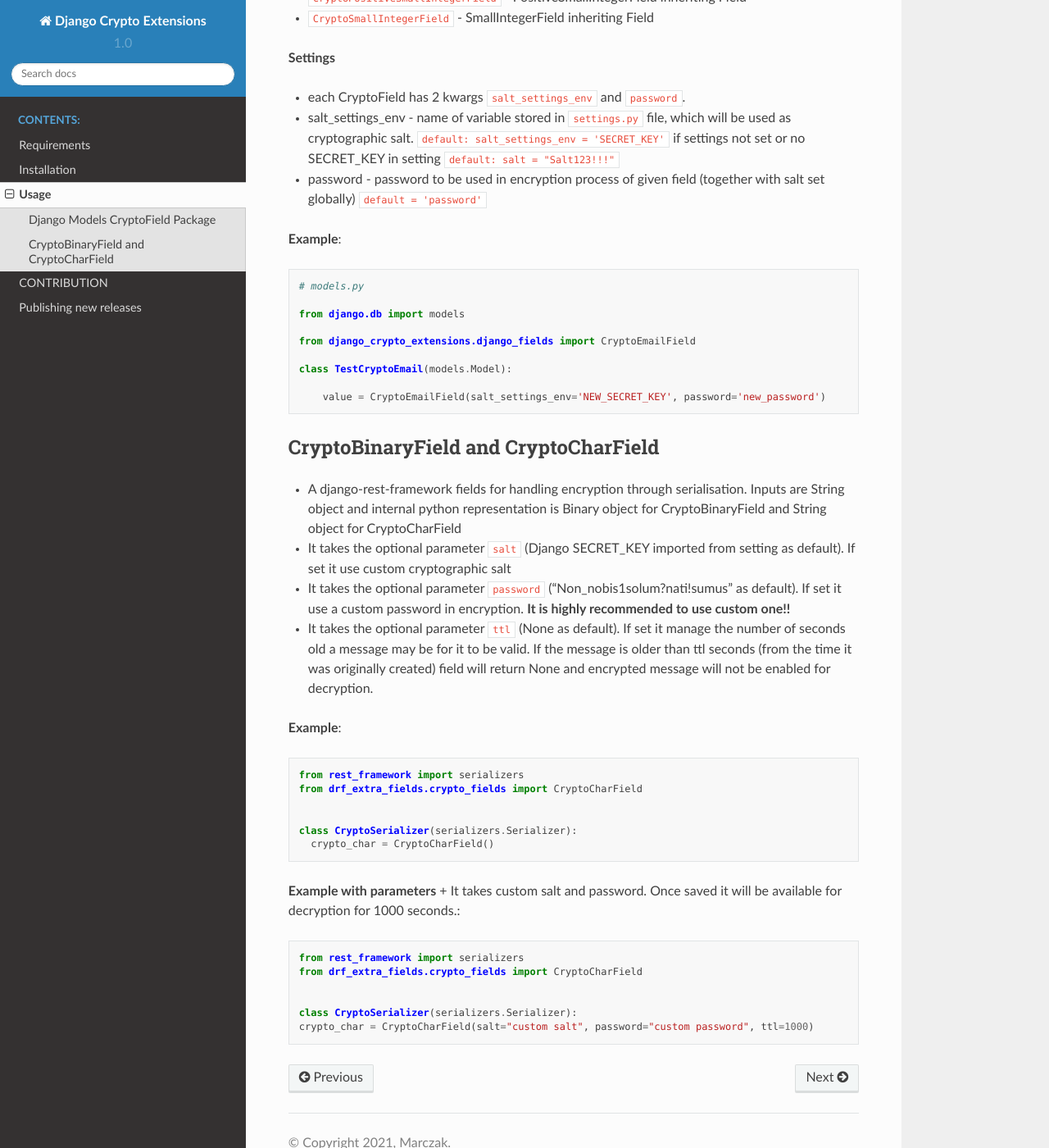
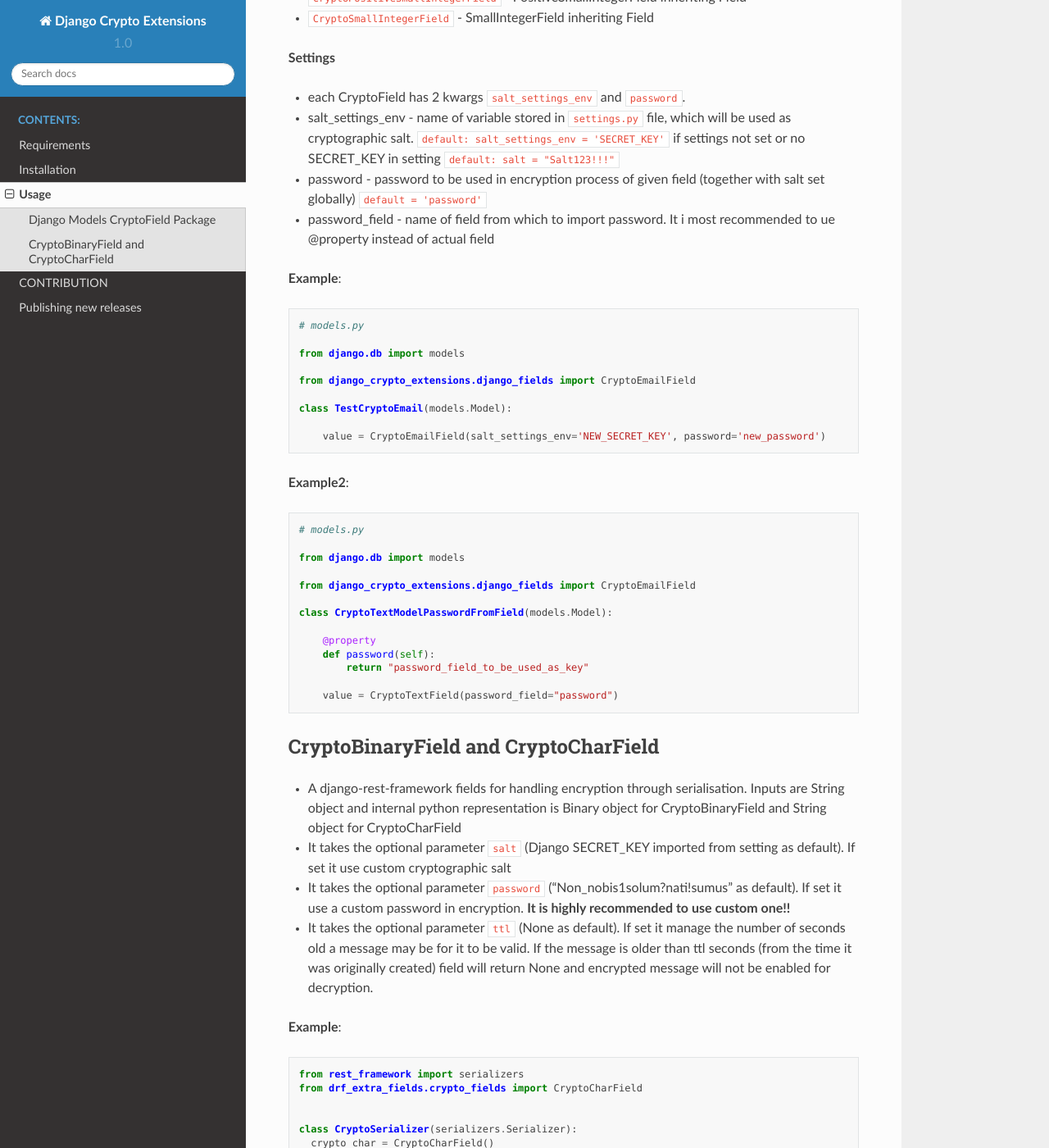
Before and after one commit to DjangoCrypto/django-crypto-extensions, a Sphinx documentation site: the page built from docs/3_usage.rst, in a window 1280 px wide and 1400 px high, scrolled down 784 px. Shown: the whole window at 82% size. Built offline with Sphinx 7.4.7 and the Read the Docs theme 2.0.0, drawn with Linux system fonts in a browser that asks for light colours.

Commit message:
ADD documentation field password

```diff
--- a/README.rst
+++ b/README.rst
@@ -28,3 +28,8 @@
 For more information on installation and configuration see the documentation at:
 
 https://django-crypto-extensions.readthedocs.io/
+
+Contribute
+----------
+
+If you want to join `DjangoCrypto <https://github.com/DjangoCrypto>`_, have idea and/or suggestions please write kamil1marczak@gmail.com
--- a/docs/3_usage.rst
+++ b/docs/3_usage.rst
@@ -36,6 +36,7 @@
 + each CryptoField has 2 kwargs ``salt_settings_env`` and ``password``.
 + salt_settings_env - name of variable stored in ``settings.py`` file, which will be used as cryptographic salt. ``default: salt_settings_env = 'SECRET_KEY'`` if settings not set or no SECRET_KEY in setting ``default: salt = "Salt123!!!"``
 + password - password to be used in encryption process of given field (together with salt set globally) ``default = 'password'``
++ password_field - name of field from which to import password. It i most recommended to ue @property instead of actual field
 
 **Example**::
 
@@ -49,6 +50,22 @@
 
         value = CryptoEmailField(salt_settings_env='NEW_SECRET_KEY', password='new_password')
 
+
+**Example2**::
+
+    # models.py
+
+    from django.db import models
+
+    from django_crypto_extensions.django_fields import CryptoEmailField
+
+    class CryptoTextModelPasswordFromField(models.Model):
+
+        @property
+        def password(self):
+            return "password_field_to_be_used_as_key"
+
+        value = CryptoTextField(password_field="password")
 
 CryptoBinaryField and CryptoCharField
 ---------------------------------------
--- a/setup.py
+++ b/setup.py
@@ -31,7 +31,7 @@
     include_package_data=True,
     license="MIT",
     license_files=["LICENSE"],
-    description="Extensions for Django in terms of Cryptography.",
+    description="""Package of django tools related to encryption""",
     long_description=README,
     long_description_content_type="text/markdown",
     author="DjangoCrypto",
```
Also changed, not shown: 1 other file.
